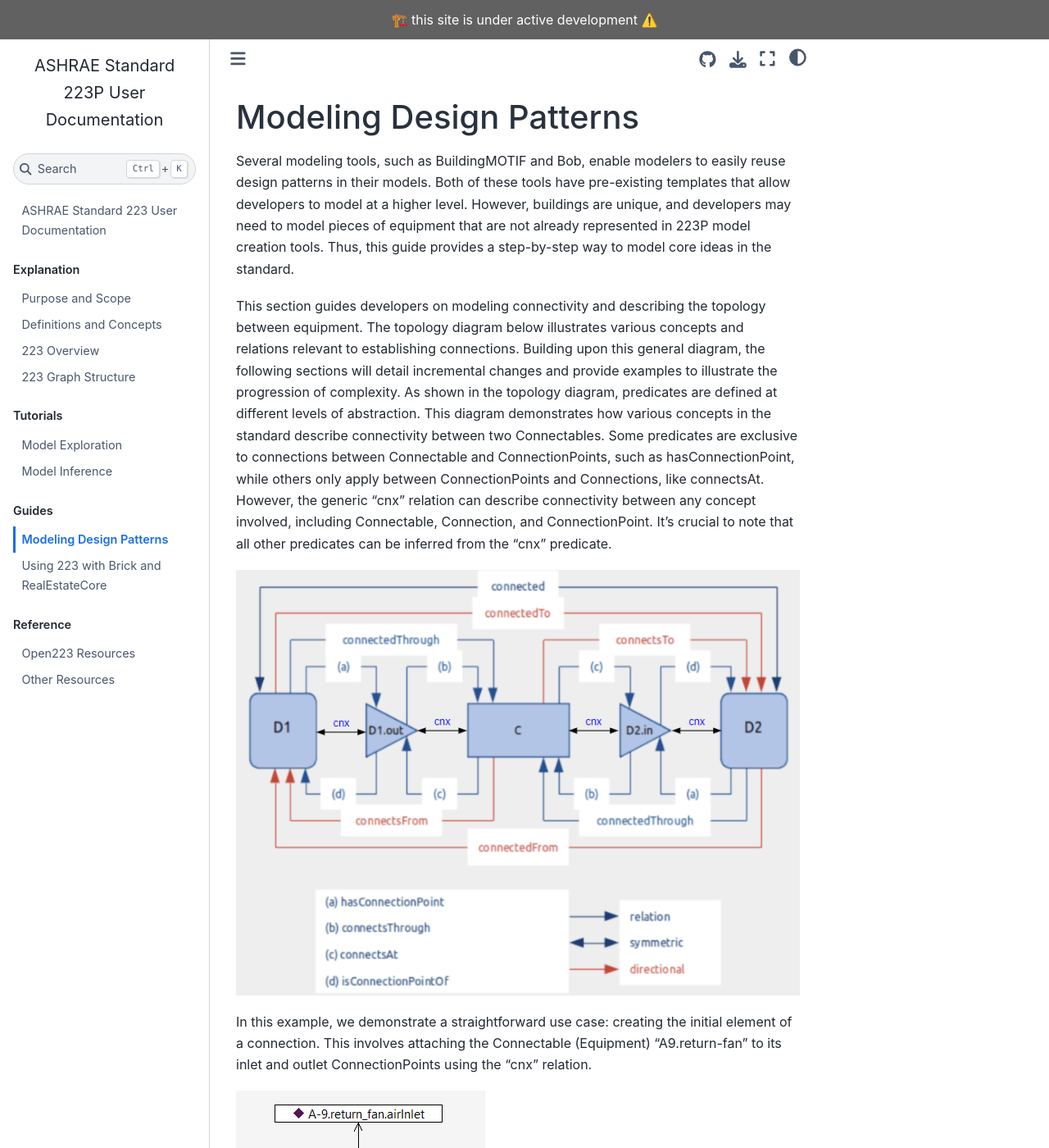
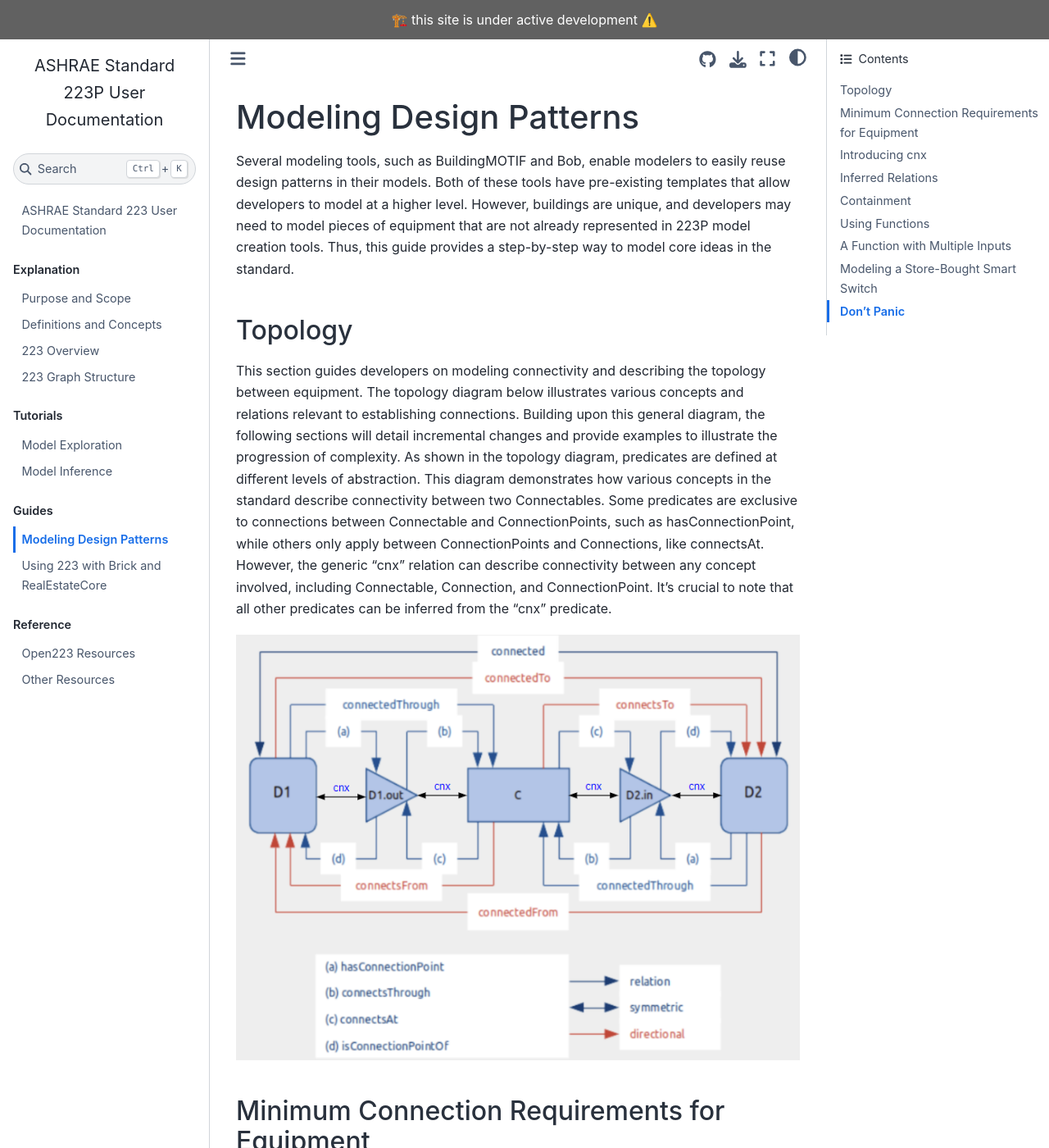
Before and after one commit to open223/docs.open223.info, a Jupyter Book: the page built from guides/design-patterns.md, in a window 1280 px wide and 1400 px high. Shown: the whole window at 82% size. Built offline with Jupyter Book 1.0.4 settings and Sphinx 7.4.7 and the Sphinx Book theme 1.1.4, drawn with Linux system fonts in a browser that asks for light colours; some of the changed text lies outside the part shown.

Commit message:
Added headers

```diff
--- a/guides/design-patterns.md
+++ b/guides/design-patterns.md
@@ -3,36 +3,36 @@
 
 
 Several modeling tools, such as BuildingMOTIF and Bob, enable modelers to easily reuse design patterns in their models. Both of these tools have pre-existing templates that allow developers to model at a higher level. However, buildings are unique, and developers may need to model pieces of equipment that are not already represented in 223P model creation tools. Thus, this guide provides a step-by-step way to model core ideas in the standard.
-
+## Topology
 This section guides developers on modeling connectivity and describing the topology between equipment. The topology diagram below illustrates various concepts and relations relevant to establishing connections. Building upon this general diagram, the following sections will detail incremental changes and provide examples to illustrate the progression of complexity. As shown in the topology diagram, predicates are defined at different levels of abstraction. This diagram demonstrates how various concepts in the standard describe connectivity between two Connectables. Some predicates are exclusive to connections between Connectable and ConnectionPoints, such as hasConnectionPoint, while others only apply between ConnectionPoints and Connections, like connectsAt. However, the generic "cnx" relation can describe connectivity between any concept involved, including Connectable, Connection, and ConnectionPoint. It's crucial to note that all other predicates can be inferred from the "cnx" predicate.
 
 ![TopologyDiagram](images/guides-TopologyDiagram.png)
-
+## Minimum Connection Requirements for Equipment
 In this example, we demonstrate a straightforward use case: creating the initial element of a connection. This involves attaching the Connectable (Equipment) "A9.return-fan" to its inlet and outlet ConnectionPoints using the "cnx" relation.
 
 ![BasicCnx](images/guides-BasicCnx.png)
-
+## Introducing cnx
 The following scenario illustrates the connectivity between the equipment "A-9.return-fan" and "A-9.exhaust_air_damper." The "cnx" sequence originates from the equipment "A-9.return-fan," extends to its outlet connection point "A9.return-fan.airOutlet," and connects to the Connection "A-9.return-air" between the two pieces of equipment. It then continues to the neighboring equipment's inlet connection point "A-9.exhaust_air_damper.airInlet" The inferred relation in this graph is "connectedTo," which is a directional relation.
 
 ![Connection1](images/guides-Connection1.png)
-
+## Inferred Relations
 This next scenario builds upon the previous one and provides additional details about the inferred relations between different instances in this example. For instance, the "hasConnectionPoint" relation between "A-9.return-fan" and "A-9.return-fan.airOutlet" has been inferred based on the "cnx" relation between them. Similarly, the "connectsAt" relation has been established between "A-9.return-air" and "A-9.exhaust_air_damper.airInlet" based on the "cnx" relation between these entities.
 
 ![Connection2](images/guides-Connection2.png)
-
+## Containment
 This example describes the notation of containment in the standard. VAVBox1 contains two pieces of equipment: VAVBox1HeatingCoil and VAVBox1MotorizedDamper. Note that these two pieces of equipment are internally connected (as shown by the vertical purple line between them). Also, their connection points map to the inlet and outlet connection points of their container (VAVBox1) using the relation 'mapsTo.' This indicates that any incoming connection flow to VAVBox1 will lead to the damper, and any outgoing one will stem from the heating coil.
 
 ![Containment](images/guides-Containment.png)
 
-
+## Using Functions
 The next three examples showcase how Functions, as logical constructs, are implemented in the standard. The following example demonstrates how a luminaire can be controlled based on motion occupancy sensing. The Function labeled LuminaireLogic takes motion as an input property and provides the LuminaireCommand Property as the output, referred to by the luminaire via commandedByProperty. DumbSwitch simply provides power to the circuit.
 
 ![SimpleSwitch](images/guides-SimpleSwitch.png)
-
+## A Function with Multiple Inputs
 The next case examines a scenario where the luminaire logic encapsulated in `Function1` takes a combination of inputs: the motion sensor property as before, and a UserSwitchProperty that is set by a smart switch. The function block uses this combination of inputs to determine whether the luminaire is turned on or off.
 
 ![UserSwitch](images/guides-UserSwitch.png)
-
+## Modeling a Store-Bought Smart Switch
 Finally, the next case pulls the concepts of containment, connectivity and function block together to model a motion-sensitive smart switch that a consumer might buy at a hardware store. The red rectangle delineates the consumer smart switch. The smart switch contains five elements:
 1. a relay,
 2. a light actuator that activates the relay based on the property `LuminaireCommand`,
@@ -43,7 +43,7 @@
 On the left of the diagram, you can see the modeling of the electricity that flows from Breaker1, to Relay, then on to the Luminaire. At that point, the medium (not shown) changes from electricity to visible light that flows from the Luminaire, through OpticalPath, to DomainSpace.
 
 ![OffTheShelfSmartSwitch](images/guides-offtheshelf-smart-switch.png)
-
+## Don't Panic
 If all this detail seems overwhelming, remember that you don't need to model all the inner components of the smart switch if you don't want to. The entire model inside the red rectangle can be modeled as simply as shown below.
 
 ![OffTheShelfSmartSwitchUnexpanded](images/guides-smart-switch-unexpand.png)
```
